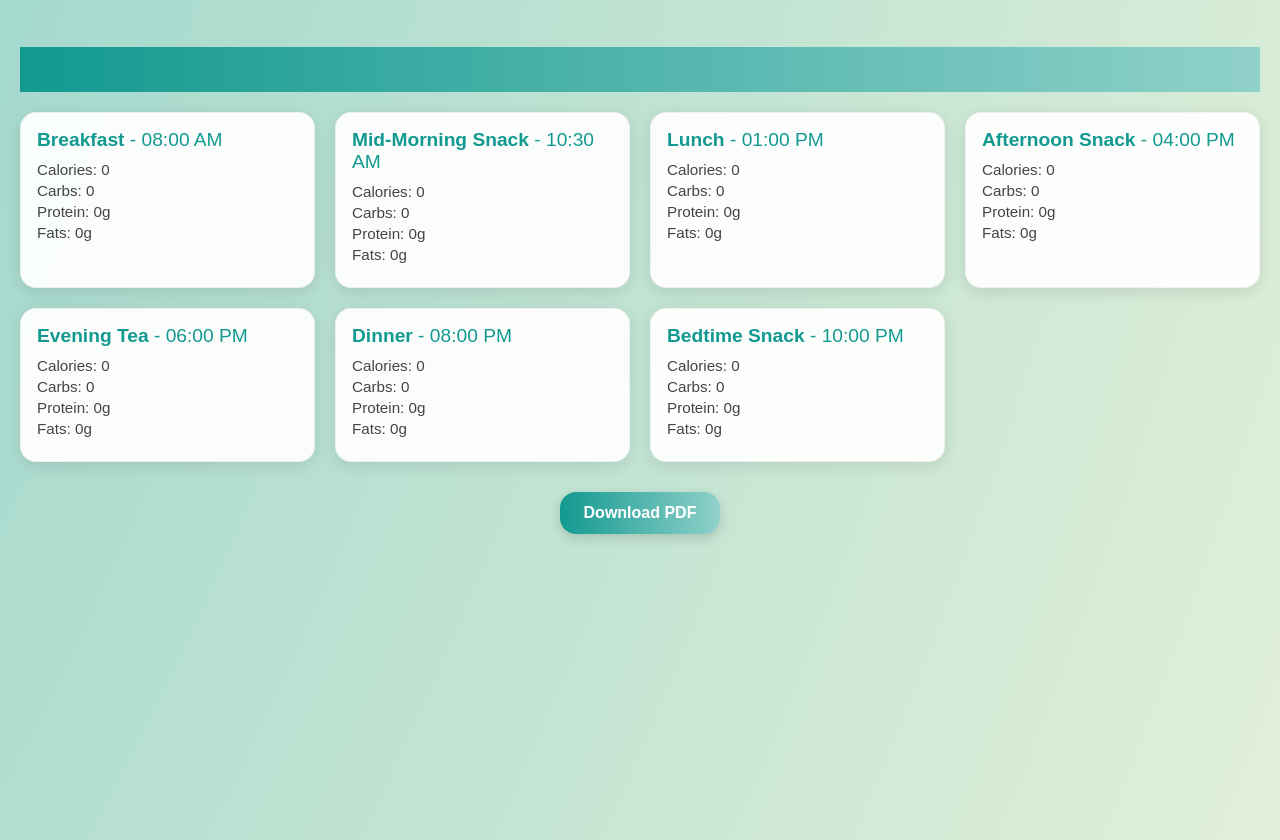
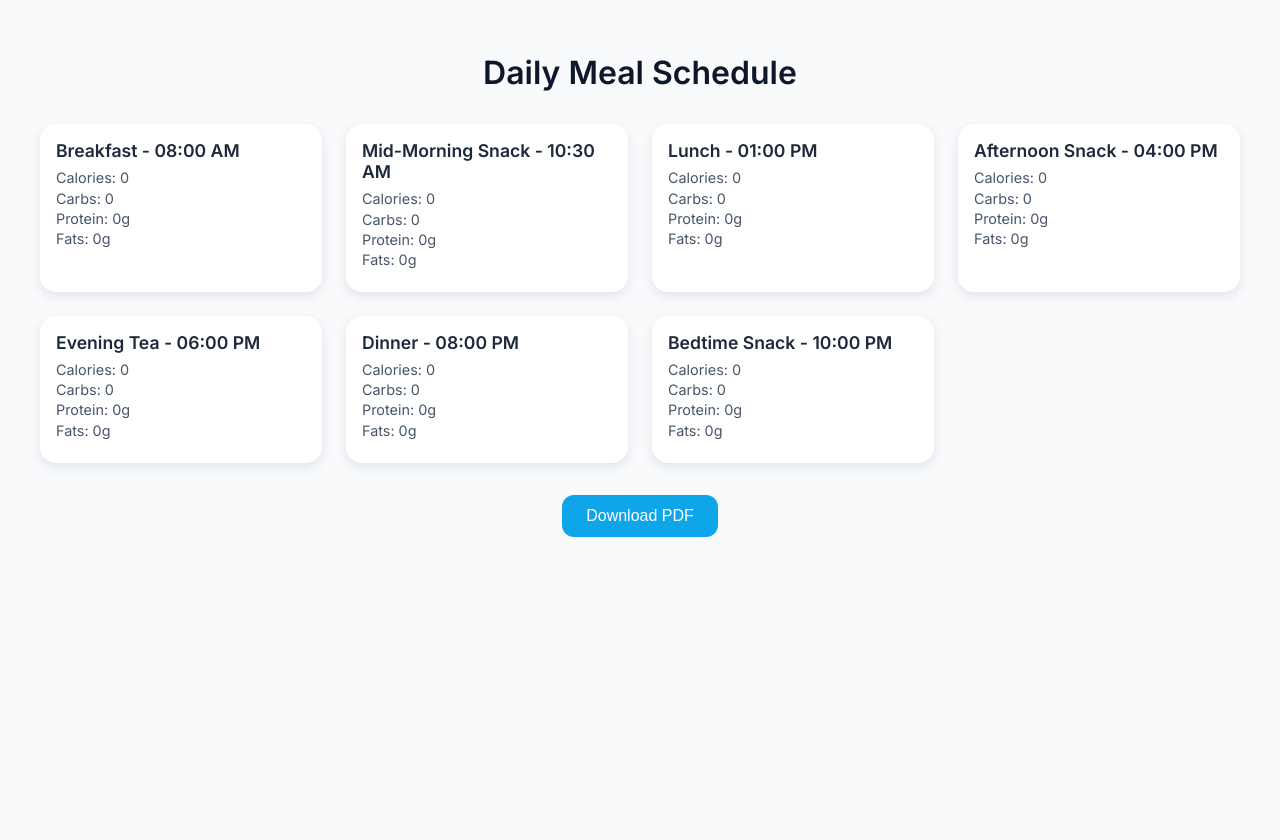
Before and after one commit to rck-rockerz16/meal-planner, a React (Vite) app: page / in a window 1280 px wide. After the commit the page ends 800 px from the top, so only its background shows below. Built offline with nearby package versions, Linux system fonts and the light colour scheme.

Commit message:
Update index.css

```diff
--- a/index.html
+++ b/index.html
@@ -5,7 +5,6 @@
   <meta charset="UTF-8" />
   <link rel="icon" type="image/svg+xml" href="/favicon.svg" />
   <meta name="viewport" content="width=device-width, initial-scale=1.0" />
-  <link href="https://fonts.googleapis.com/css2?family=Poppins:wght@300;400;600&display=swap" rel="stylesheet">
   <title>Meal Planner</title>
 </head>
 
--- a/src/index.css
+++ b/src/index.css
@@ -1,131 +1,119 @@
-:root {
-    --bg-color: #FFFBDE;
-    --card-bg: #ffffffee;
-    --accent: #90D1CA;
-    --accent-dark: #129990;
-    --accent-deep: #096B68;
-    --text-dark: #1a1a1a;
-    --text-muted: #444;
-    --border-radius: 16px;
-    --transition: 0.3s ease;
-    --glass-blur: blur(10px);
-    --font: 'Quicksand', sans-serif;
-}
+/* Font and Base Reset */
+@import url("https://fonts.googleapis.com/css2?family=Inter:wght@400;600&display=swap");
 
 body {
     margin: 0;
-    font-family: var(--font);
-    background: var(--bg-color);
-    color: var(--text-dark);
-    padding: 20px;
-    min-height: 100vh;
-    background-attachment: fixed;
-    background-size: cover;
-    background: radial-gradient(circle at 10% 10%, #fffbde, #90d1ca, #fffbde);
-    background-size: 400% 400%;
-    animation: gradientFlow 15s ease infinite;
+    padding: 0;
+    font-family: "Inter", sans-serif;
+    background-color: #f8fafc;
+    color: #1e293b;
 }
 
-/* Heading */
+/* General Layout */
+.meal-container {
+    padding: 2rem 1rem;
+    max-width: 1200px;
+    margin: 0 auto;
+}
+
 .meal-heading {
     text-align: center;
-    font-size: 2.5rem;
-    margin-bottom: 20px;
-    background: linear-gradient(to right, var(--accent-dark), var(--accent));
-    -webkit-text-fill-color: transparent;
-    font-weight: bold;
+    font-size: 2rem;
+    font-weight: 600;
+    margin-bottom: 2rem;
+    color: #0f172a;
 }
 
-/* Grid */
 .meal-grid {
     display: grid;
-    grid-template-columns: repeat(auto-fit, minmax(280px, 1fr));
-    gap: 20px;
+    grid-template-columns: repeat(auto-fit, minmax(250px, 1fr));
+    gap: 1.5rem;
 }
 
 /* Meal Card */
 .meal-card {
-    background: var(--card-bg);
-    padding: 16px;
-    border-radius: var(--border-radius);
-    border: 1px solid rgba(0, 0, 0, 0.05);
-    backdrop-filter: var(--glass-blur);
-    box-shadow: 0 4px 16px rgba(0, 0, 0, 0.1);
+    background-color: #ffffff;
+    border-radius: 1rem;
+    box-shadow: 0 4px 12px rgba(30, 41, 59, 0.1);
+    padding: 1rem;
+    transition: transform 0.2s ease, box-shadow 0.3s ease;
     cursor: pointer;
-    transition: transform var(--transition), box-shadow var(--transition), border var(--transition);
 }
 
 .meal-card:hover {
-    transform: translateY(-5px);
-    box-shadow: 0 10px 30px rgba(0, 0, 0, 0.1);
-    border: 1px solid var(--accent-dark);
+    transform: translateY(-4px);
+    box-shadow: 0 8px 16px rgba(30, 41, 59, 0.15);
 }
 
 .meal-header {
-    font-size: 1.2rem;
-    margin-bottom: 10px;
-    color: var(--accent-dark);
+    font-size: 1.1rem;
+    font-weight: 600;
+    margin-bottom: 0.5rem;
 }
 
-.macro-values {
-    font-size: 0.95rem;
-    margin-bottom: 8px;
-    color: var(--text-muted);
-    display: flex;
-    flex-direction: column;
-    gap: 4px;
+.macro-values span {
+    display: block;
+    font-size: 0.9rem;
+    margin: 0.2rem 0;
+    color: #475569;
 }
 
 .food-preview {
     font-style: italic;
-    color: var(--text-dark);
-    font-size: 0.9rem;
+    margin-top: 0.5rem;
+    color: #334155;
 }
 
-/* Button */
+/* Download Button */
 .download-btn-wrapper {
+    margin-top: 2rem;
     text-align: center;
-    margin-top: 30px;
 }
 
 .download-btn {
-    background: linear-gradient(to right, var(--accent-dark), var(--accent));
+    background-color: #0ea5e9;
     color: white;
-    padding: 12px 24px;
+    padding: 0.75rem 1.5rem;
     border: none;
-    border-radius: var(--border-radius);
+    border-radius: 0.75rem;
     font-size: 1rem;
-    font-weight: bold;
+    font-weight: 500;
     cursor: pointer;
-    transition: transform var(--transition), box-shadow var(--transition);
-    box-shadow: 0 4px 12px rgba(0, 0, 0, 0.15);
+    transition: background-color 0.3s ease;
 }
 
 .download-btn:hover {
-    transform: translateY(-3px);
-    box-shadow: 0 8px 24px rgba(0, 0, 0, 0.2);
+    background-color: #0284c7;
 }
 
-/* Overlay */
+/* Overlay for Editing */
 .overlay {
     display: flex;
     flex-direction: column;
-    /* 👈 column view even on desktop */
-    gap: 20px;
-    margin-top: 20px;
+    padding: 1rem;
+    gap: 1.5rem;
 }
 
-.preview-box-left,
-.editing-box {
-    width: 100%;
+@media (min-width: 768px) {
+    .overlay {
+        flex-direction: row;
+        align-items: flex-start;
+        justify-content: center;
+        padding: 2rem;
+    }
+}
+
+.preview-box-left {
+    flex: 1;
+    max-width: 300px;
 }
 
 .editing-box {
-    background-color: var(--card-bg);
-    border-radius: var(--border-radius);
-    padding: 20px;
-    animation: fadeIn 0.5s ease;
-    backdrop-filter: var(--glass-blur);
+    flex: 2;
+    background-color: #ffffff;
+    border-radius: 1rem;
+    box-shadow: 0 4px 16px rgba(30, 41, 59, 0.1);
+    padding: 1.5rem;
 }
 
 /* Editing Header */
@@ -133,229 +121,80 @@ body {
     display: flex;
     justify-content: space-between;
     align-items: center;
-    margin-bottom: 20px;
+    margin-bottom: 1rem;
 }
 
 .header-left {
     display: flex;
     align-items: center;
-    gap: 12px;
+    gap: 0.75rem;
 }
 
-.header-right,
-.undo-btn {
+.header-left h2 {
+    margin: 0;
+    font-size: 1.25rem;
+    color: #0f172a;
+}
+
+.undo-btn,
+.header-right {
     background: none;
     border: none;
     font-size: 1.5rem;
-    color: var(--text-muted);
     cursor: pointer;
-    transition: color var(--transition);
+    color: #64748b;
+    transition: color 0.3s ease;
 }
 
-.header-right:hover,
-.undo-btn:hover {
-    color: var(--accent-dark);
+.undo-btn:hover,
+.header-right:hover {
+    color: #1e293b;
 }
 
-/* Form */
+/* Input Fields */
 .meal-data {
     display: flex;
     flex-direction: column;
-    gap: 15px;
+    gap: 1rem;
 }
 
 label {
-    display: flex;
-    flex-direction: column;
-    font-size: 0.95rem;
-    color: var(--text-dark);
+    font-weight: 500;
+    color: #1e293b;
 }
 
 .meal-input {
-    padding: 10px;
-    margin-top: 5px;
-    border: 1px solid rgba(0, 0, 0, 0.1);
-    border-radius: var(--border-radius);
-    background-color: #fefefe;
-    color: var(--text-dark);
-    transition: border-color var(--transition), box-shadow var(--transition);
+    width: 100%;
+    padding: 0.5rem;
+    font-size: 0.95rem;
+    border: 1px solid #cbd5e1;
+    border-radius: 0.5rem;
+    margin-top: 0.25rem;
+    transition: border 0.2s ease;
 }
 
 .meal-input:focus {
+    border-color: #0ea5e9;
     outline: none;
-    border-color: var(--accent-dark);
-    box-shadow: 0 0 6px rgba(18, 153, 144, 0.4);
 }
 
+/* Submit Button */
 .submit-btn-wrapper {
     text-align: right;
 }
 
 .submit-btn {
-    background: linear-gradient(to right, var(--accent-dark), var(--accent));
+    background-color: #22c55e;
     color: white;
-    padding: 10px 20px;
+    padding: 0.6rem 1.2rem;
     border: none;
-    border-radius: var(--border-radius);
+    border-radius: 0.75rem;
+    font-size: 1rem;
+    font-weight: 500;
     cursor: pointer;
-    font-size: 1rem;
-    font-weight: bold;
-    transition: transform var(--transition), box-shadow var(--transition);
+    transition: background-color 0.3s ease;
 }
 
 .submit-btn:hover {
-    transform: translateY(-2px);
-    box-shadow: 0 6px 18px rgba(0, 0, 0, 0.2);
+    background-color: #16a34a;
 }
-
-/* Animations */
-@keyframes fadeIn {
-    from {
-        opacity: 0;
-        transform: translateY(15px);
-    }
-
-    to {
-        opacity: 1;
-        transform: translateY(0);
-    }
-}
-
-@keyframes gradientFlow {
-    0% {
-        background-position: 0% 50%;
-    }
-
-    50% {
-        background-position: 100% 50%;
-    }
-
-    100% {
-        background-position: 0% 50%;
-    }
-}
-
-@media print {
-    body {
-        background: white !important;
-        color: black !important;
-        font-size: 12pt;
-    }
-
-    .meal-card,
-    .editing-box,
-    .meal-heading,
-    .download-btn {
-        box-shadow: none !important;
-        background: white !important;
-        color: black !important;
-        border: none !important;
-    }
-
-    .download-btn-wrapper,
-    .submit-btn-wrapper,
-    .header-right,
-    .undo-btn {
-        display: none !important;
-    }
-
-    .meal-grid {
-        grid-template-columns: 1fr !important;
-        gap: 10px !important;
-    }
-}
-
-/* ---------- DESKTOP LAYOUT (≥ 768 px) ---------- */
-@media (min-width: 768px) {
-    .overlay {
-        flex-direction: row;
-        /* row again, not column   */
-        justify-content: center;
-        /* keeps the pair centered */
-        gap: 40px;
-        /* space between the two   */
-    }
-
-    /* Preview panel – left column */
-    .preview-box-left {
-        flex: 0 0 30%;
-        /* fixed 30 % width        */
-        max-width: 320px;
-        /* don’t let it get huge   */
-    }
-
-    /* Editing panel – centered “main” column */
-    .editing-box {
-        flex: 0 0 60%;
-        /* takes most of the space */
-        max-width: 640px;
-        /* nice readable width     */
-    }
-}
-
-/* ---------- MOBILE (under 768 px) ---------- */
-/* keep your existing mobile styles —
-     no changes needed; everything still stacks */
-@media (prefers-color-scheme: dark) {
-    :root {
-        --bg-color: #121212;
-        --card-bg: #1e1e1eaa;
-        --accent: #7ce2db;
-        --accent-dark: #32bcb4;
-        --accent-deep: #22908a;
-        --text-dark: #f0f0f0;
-        --text-muted: #aaa;
-        --glass-blur: blur(8px);
-        /* optional tweak */
-    }
-
-    body {
-        background: radial-gradient(circle at 10% 10%, #1e1e1e, #121212, #1e1e1e);
-    }
-
-    .meal-card,
-    .editing-box {
-        border: 1px solid rgba(255, 255, 255, 0.05);
-    }
-
-    .meal-input {
-        background-color: #2a2a2a;
-        color: var(--text-dark);
-        border: 1px solid rgba(255, 255, 255, 0.1);
-    }
-
-    .meal-input:focus {
-        box-shadow: 0 0 6px rgba(124, 226, 219, 0.3);
-    }
-
-    .meal-heading {
-        background: linear-gradient(to right, var(--accent), var(--accent-dark));
-        -webkit-text-fill-color: transparent;
-    }
-
-    .submit-btn,
-    .download-btn {
-        color: #ffffff;
-    }
-
-    label {
-        color: var(--text-dark);
-    }
-
-    .header-right,
-    .undo-btn {
-        color: var(--text-muted);
-    }
-
-    .header-right:hover,
-    .undo-btn:hover {
-        color: var(--accent);
-    }
-
-    @media print {
-        body {
-            background: white !important;
-            color: black !important;
-        }
-    }
-}
```
